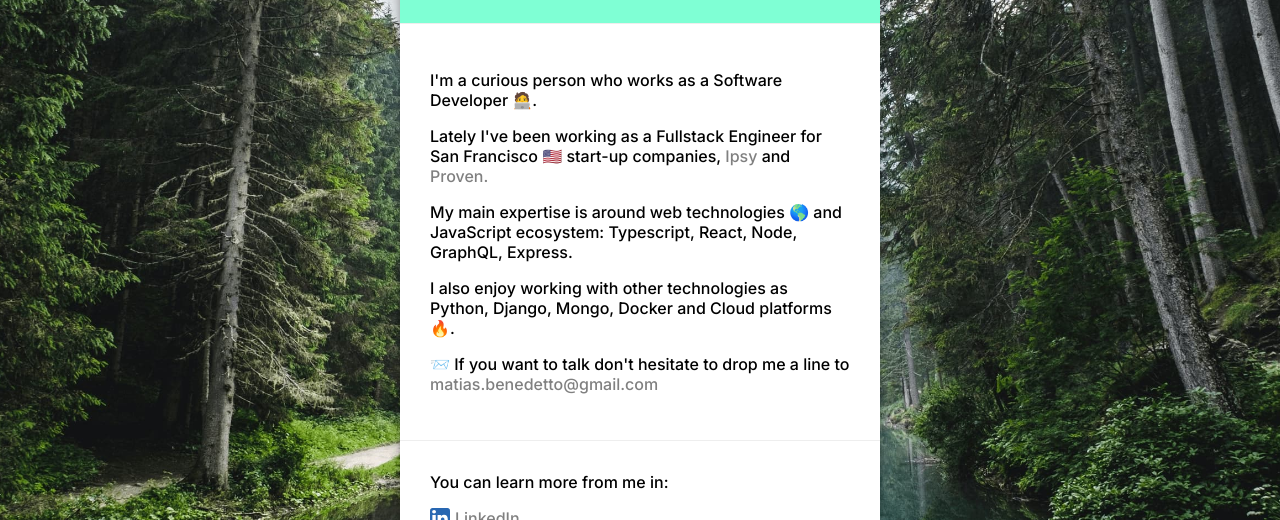
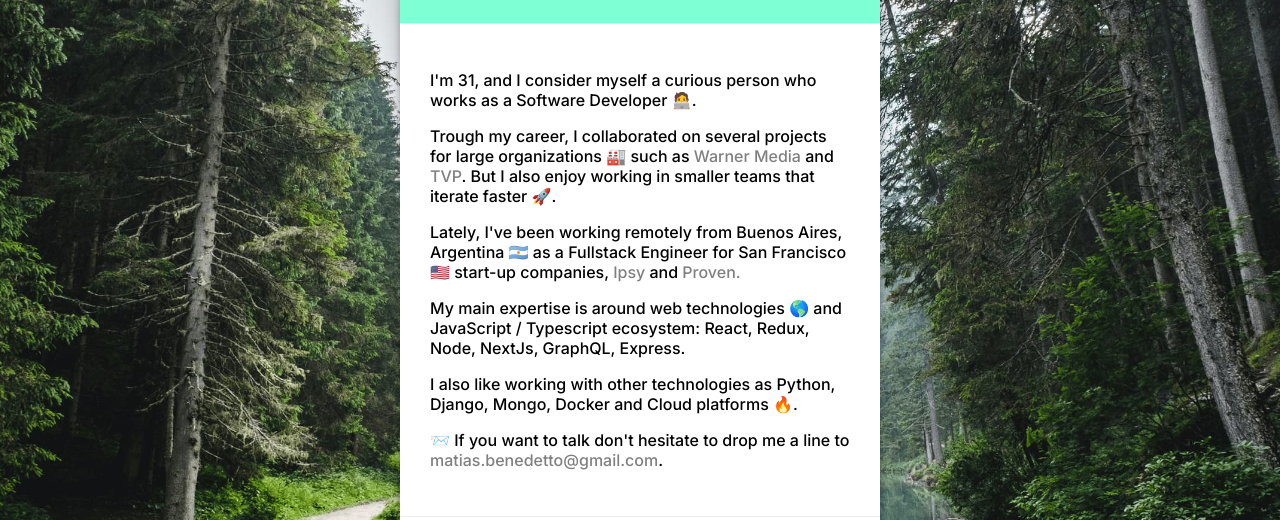
Before and after one commit to matiasbenedetto/mebenedetto, a Next.js app: page / in a window 1280 px wide. Shown: the part 260-780 px from the top of the page. Built offline with nearby package versions, Linux system fonts and the light colour scheme.

Commit message:
adding text

```diff
--- a/pages/index.js
+++ b/pages/index.js
@@ -20,11 +20,12 @@ export default function Home() {
         </div>
 
         <div className={styles.cardBody}>
-          <p>I'm a curious person who works as a Software Developer 🧑‍💻.</p>
-          <p>Lately I've been working as a Fullstack Engineer for San Francisco 🇺🇸 start-up companies, <a href="https://ipsy.com" target="_blank">Ipsy</a> and <a href="https://provenskincare.com" target="_blank">Proven.</a></p>
-          <p>My main expertise is around web technologies 🌎 and JavaScript ecosystem: Typescript, React, Node, GraphQL, Express.</p>
-          <p>I also enjoy working with other technologies as Python, Django, Mongo, Docker and Cloud platforms 🔥.</p>
-          <p>📨 If you want to talk don't hesitate to drop me a line to <Link href="mailto:matias.benedetto@gmail.com">matias.benedetto@gmail.com</Link></p>
+          <p>I'm 31, and I consider myself a curious person who works as a Software Developer 🧑‍💻.</p>
+          <p>Trough my career, I collaborated on several projects for large organizations 🏭 such as <a href="https://www.warnermedia.com/" target="_blank">Warner Media</a> and <a href="https://www.tvpublica.com.ar/" target="_blank">TVP</a>. But I also enjoy working in smaller teams that iterate faster 🚀.</p>
+          <p>Lately, I've been working remotely from Buenos Aires, Argentina 🇦🇷 as a Fullstack Engineer for San Francisco 🇺🇸 start-up companies, <a href="https://ipsy.com" target="_blank">Ipsy</a> and <a href="https://provenskincare.com" target="_blank">Proven.</a></p>
+          <p>My main expertise is around web technologies 🌎 and JavaScript / Typescript ecosystem: React, Redux, Node, NextJs, GraphQL, Express.</p>
+          <p>I also like working with other technologies as Python, Django, Mongo, Docker and Cloud platforms 🔥.</p>
+          <p>📨 If you want to talk don't hesitate to drop me a line to <Link href="mailto:matias.benedetto@gmail.com">matias.benedetto@gmail.com</Link>.</p>
         </div>
 
         <div className={styles.cardFooter}>
```
